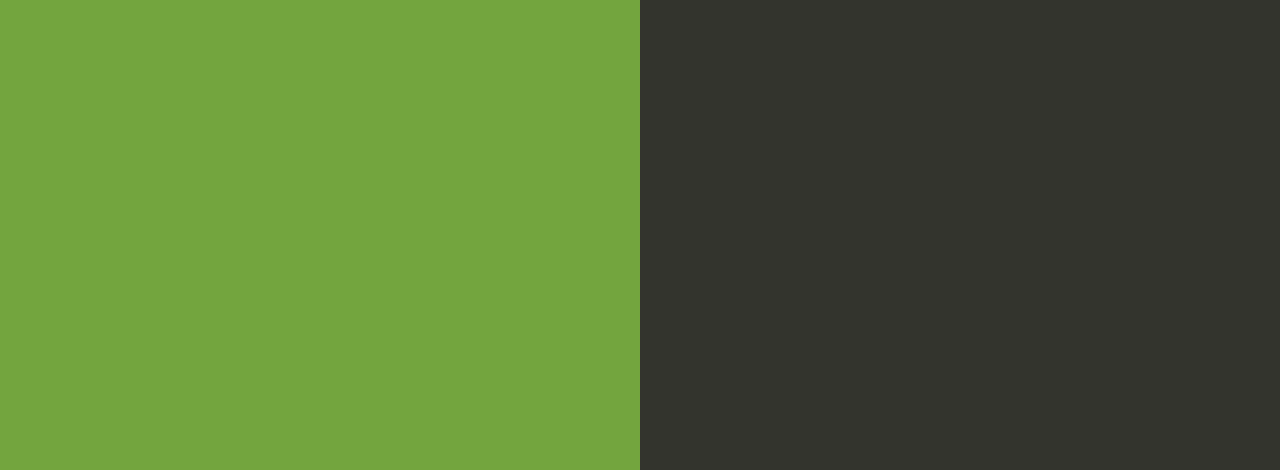
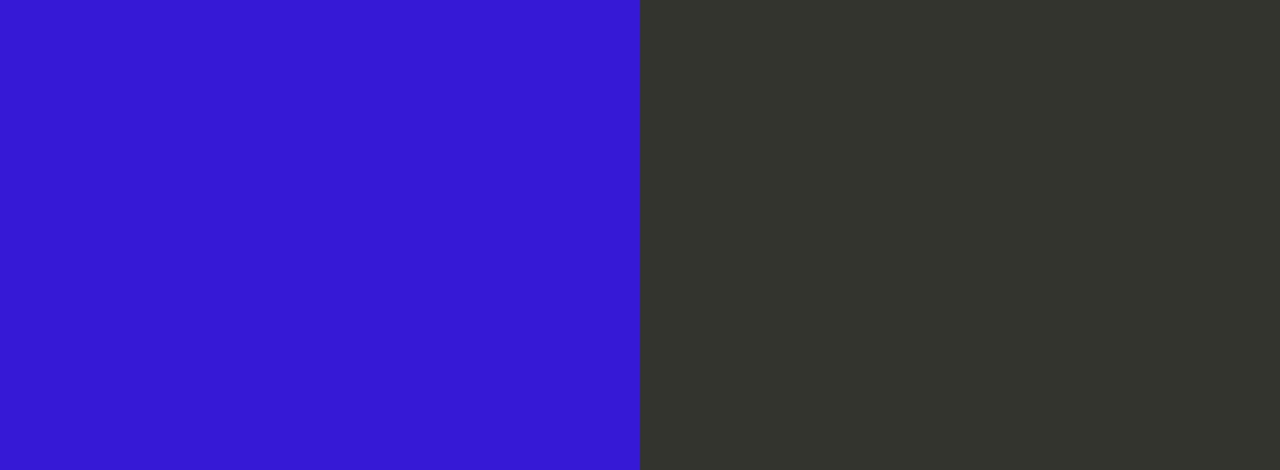
Before and after one commit to fernandoponce48385/ASN-lab-aws-ci-cd-Fernando, a website: page index.html in a window 1280 px wide. Shown: the part 330-800 px from the top of the page. Drawn offline with Linux system fonts and the light colour scheme.

Commit message:
Update index.html

```diff
--- a/index.html
+++ b/index.html
@@ -35,7 +35,7 @@
 
         text-align: right;
         padding-top: 11em;
-        background-color: #73A53E;
+        background-color: #3519d6;
 
       }
       .textColumn p {
```
